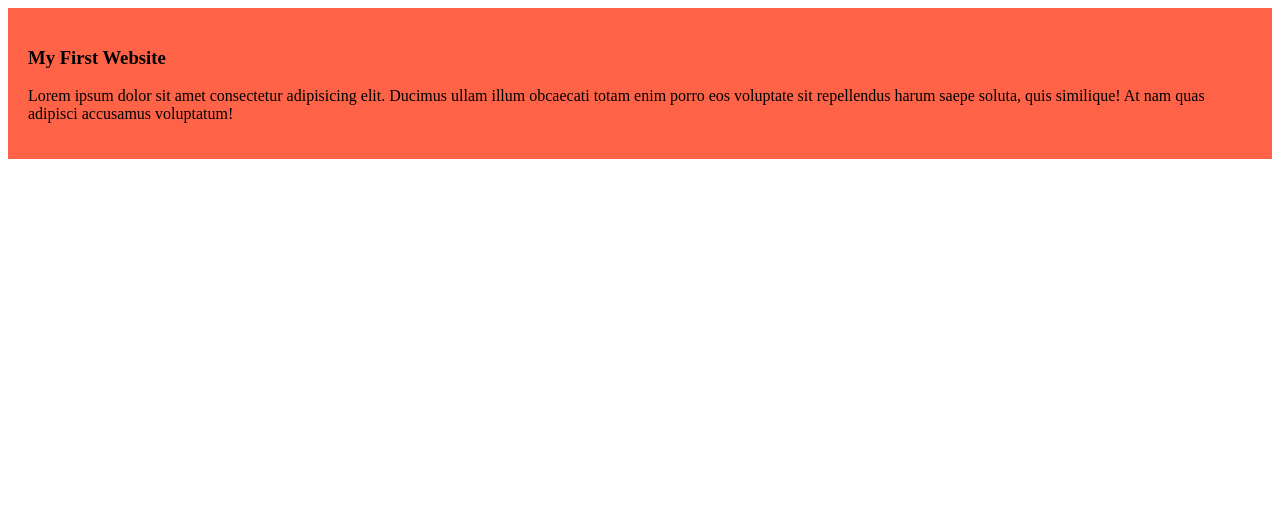
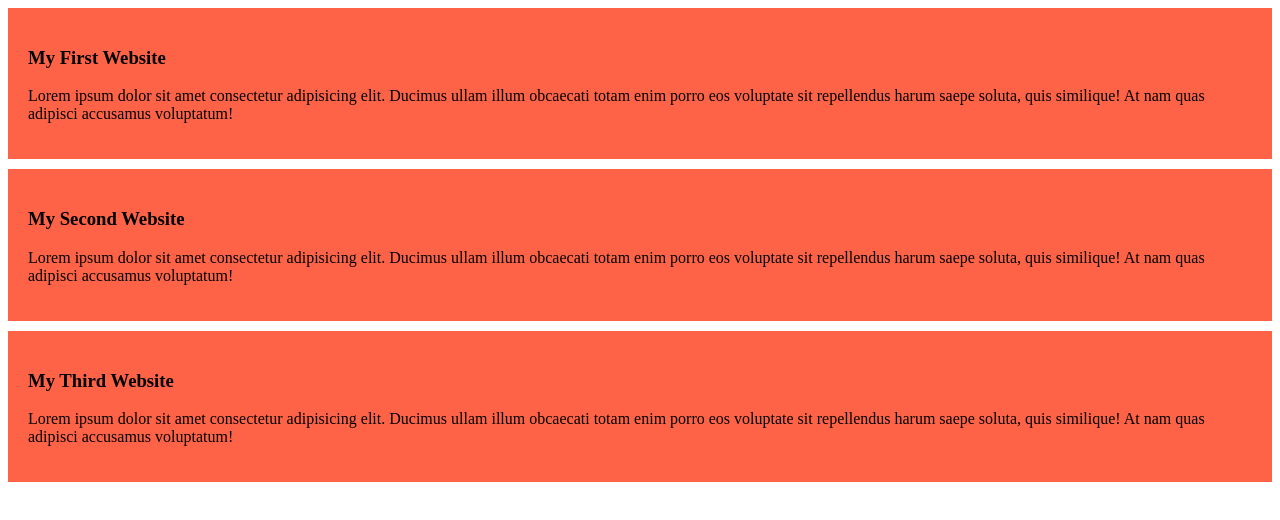
Before and after one commit to IftekharHamim/simple-website, a plain HTML site: page index.html in a window 1280 px wide. Drawn offline with Linux system fonts and the light colour scheme.

Commit message:
added the second div

```diff
--- a/index.html
+++ b/index.html
@@ -11,5 +11,13 @@
             <h3>My First Website</h3>
             <p>Lorem ipsum dolor sit amet consectetur adipisicing elit. Ducimus ullam illum obcaecati totam enim porro eos voluptate sit repellendus harum saepe soluta, quis similique! At nam quas adipisci accusamus voluptatum!</p>
       </div>
+      <div>
+            <h3>My Second Website</h3>
+            <p>Lorem ipsum dolor sit amet consectetur adipisicing elit. Ducimus ullam illum obcaecati totam enim porro eos voluptate sit repellendus harum saepe soluta, quis similique! At nam quas adipisci accusamus voluptatum!</p>
+      </div>
+      <div>
+            <h3>My Third Website</h3>
+            <p>Lorem ipsum dolor sit amet consectetur adipisicing elit. Ducimus ullam illum obcaecati totam enim porro eos voluptate sit repellendus harum saepe soluta, quis similique! At nam quas adipisci accusamus voluptatum!</p>
+      </div>
 </body>
 </html>
--- a/styles/style.css
+++ b/styles/style.css
@@ -1,4 +1,5 @@
 div{
       background: tomato;
       padding: 20px;
+      margin-bottom: 10px;
 }
```
